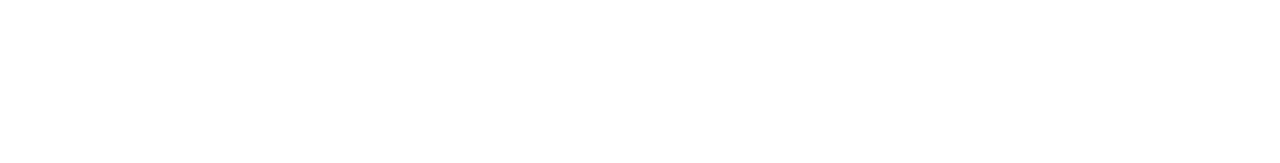
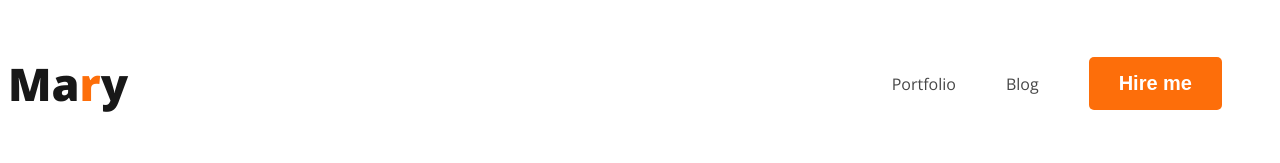
Before and after one commit to SyntaxSurfer-07/web-dev-portfolio, a plain HTML site: page index.html in a window 1280 px wide. Drawn offline with nearby package versions, Linux system fonts and the light colour scheme.

Commit message:
added navbar

```diff
--- a/index.html
+++ b/index.html
@@ -3,11 +3,22 @@
 <head>
     <meta charset="UTF-8">
     <meta name="viewport" content="width=device-width, initial-scale=1.0">
+    <link rel="preconnect" href="https://fonts.googleapis.com">
+    <link rel="preconnect" href="https://fonts.gstatic.com" crossorigin>
+    <link href="https://fonts.googleapis.com/css2?family=Open+Sans:ital,wght@0,300..800;1,300..800&display=swap" rel="stylesheet">
+    <link rel="stylesheet" href="/styles/portfolio.css">
     <title>Web Developer Portfolio</title>
 </head>
 <body>
     <header>
-
+        <nav>
+            <h3 class="nav-title">Ma<span class="text-primary">r</span>y</h3>
+            <ul>
+                <li><a href="#">Portfolio</a></li>
+                <li><a href="#">Blog</a></li>
+                <li><button class="btn-primary">Hire me</button></li>
+            </ul>
+        </nav>
     </header>
     <main>
 
--- /dev/null
+++ b/styles/portfolio.css
@@ -0,0 +1,43 @@
+/* shared styles */
+body{
+    font-family: "Open Sans", sans-serif;
+}
+.text-primary{
+    color: #FD6E0A;
+}
+
+.btn-primary{
+    border-radius: 5px;
+    background: #FD6E0A;
+    border: 0;
+    font-size: 20px;
+    font-weight: 700;
+    color: #ffffff;
+    padding: 15px 30px;
+
+}
+/* nav related styles */
+
+nav{
+    display: flex;
+    align-items: center;
+    justify-content: space-between;
+}
+.nav-title{
+    font-size: 45px;
+    font-weight: 800;
+    color: #181818;
+}
+
+nav ul{
+    display: flex;
+    align-items: center;
+}
+nav li{
+    list-style: none;
+    margin-right: 50px;
+}
+nav a{
+    text-decoration: none;
+    color: #474747;
+}
```
